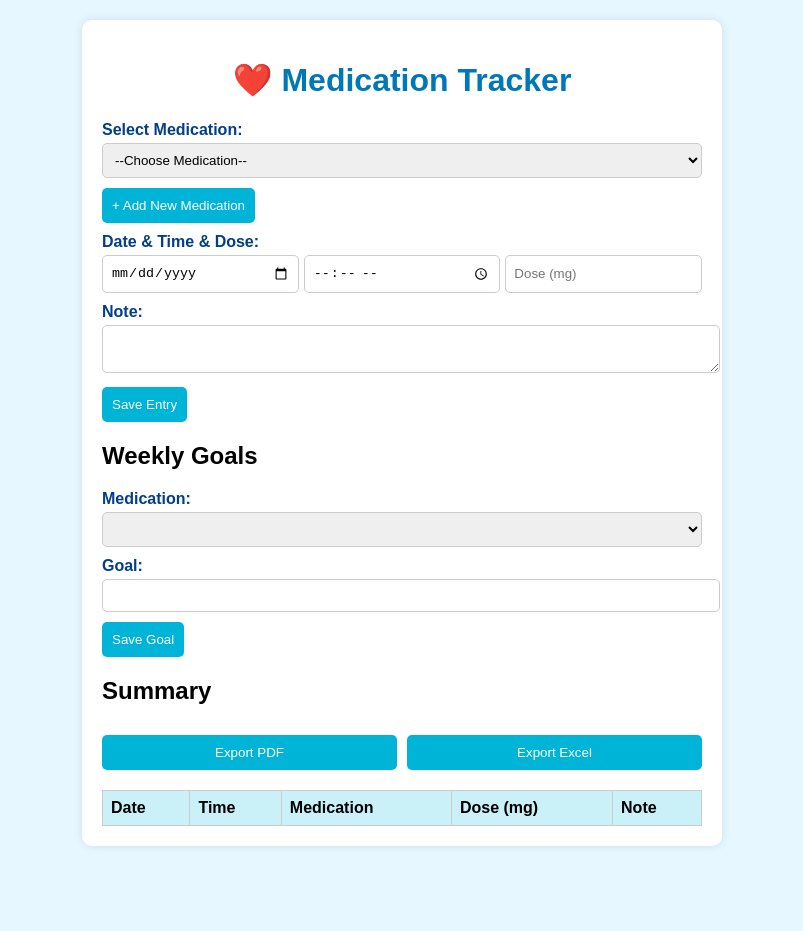
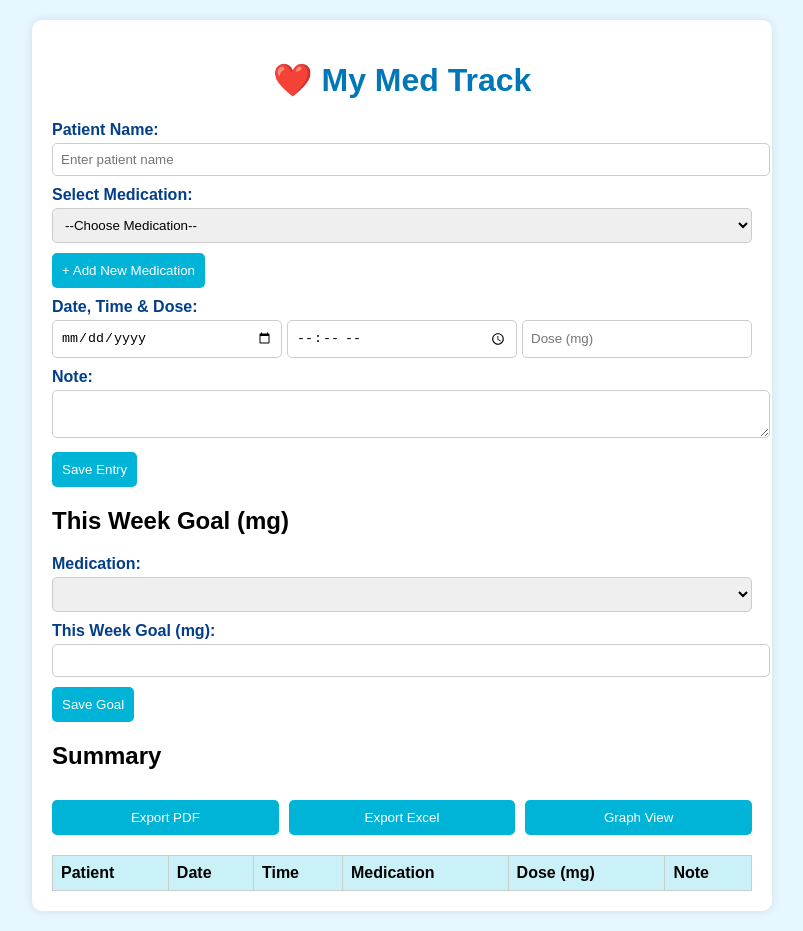
Before and after one commit to udiai/med-track, a plain HTML site: page index.html in a window 1280 px wide. Shown: the whole page, without its empty margins (238-1041 px from the left). Before the commit the page ends 866 px from the top, so only its background shows below. Drawn offline with Linux system fonts and the light colour scheme.

Commit message:
Update index.html

```diff
--- a/index.html
+++ b/index.html
@@ -2,7 +2,7 @@
 <html lang="en">
 <head>
   <meta charset="UTF-8">
-  <title>Medication Tracker</title>
+  <title>My Med Track</title>
   <style>
     body {
       font-family: Arial, sans-serif;
@@ -11,7 +11,7 @@
     }
     .container {
       background-color: white;
-      max-width: 600px;
+      max-width: 700px;
       margin: auto;
       border-radius: 10px;
       padding: 20px;
@@ -71,7 +71,10 @@
 </head>
 <body>
   <div class="container">
-    <h1>❤️ Medication Tracker</h1>
+    <h1>❤️ My Med Track</h1>
+
+    <label for="patient">Patient Name:</label>
+    <input type="text" id="patient" placeholder="Enter patient name">
 
     <label for="medication">Select Medication:</label>
     <select id="medication">
@@ -81,7 +84,7 @@
     </select>
     <button id="add-medication">+ Add New Medication</button>
 
-    <label>Date & Time & Dose:</label>
+    <label>Date, Time & Dose:</label>
     <div style="display: flex; gap: 5px;">
       <input type="date" id="date">
       <input type="time" id="time">
@@ -92,22 +95,24 @@
     <textarea id="note"></textarea>
     <button id="save-entry">Save Entry</button>
 
-    <h2>Weekly Goals</h2>
+    <h2>This Week Goal (mg)</h2>
     <label for="goal-medication">Medication:</label>
     <select id="goal-medication"></select>
-    <label for="goal">Goal:</label>
-    <input type="text" id="goal">
+    <label for="goal">This Week Goal (mg):</label>
+    <input type="number" id="goal">
     <button id="save-goal">Save Goal</button>
 
     <h2>Summary</h2>
     <div class="export-buttons">
       <button onclick="exportPDF()">Export PDF</button>
       <button onclick="exportExcel()">Export Excel</button>
+      <button onclick="showGraph()">Graph View</button>
     </div>
 
     <table id="summary-table">
       <thead>
         <tr>
+          <th>Patient</th>
           <th>Date</th>
           <th>Time</th>
           <th>Medication</th>
@@ -125,18 +130,19 @@
     const entries = [];
 
     document.getElementById('save-entry').addEventListener('click', () => {
+      const patient = document.getElementById('patient').value;
       const medication = document.getElementById('medication').value;
       const date = document.getElementById('date').value;
       const time = document.getElementById('time').value;
       const dose = document.getElementById('dose').value;
       const note = document.getElementById('note').value;
 
-      if (!medication || !date || !time || !dose) {
+      if (!patient || !medication || !date || !time || !dose) {
         alert("Please fill in all fields.");
         return;
       }
 
-      const entry = { medication, date, time, dose, note };
+      const entry = { patient, medication, date, time, dose, note };
       entries.push(entry);
       updateSummary();
       fillPreviousEntry(entry);
@@ -147,6 +153,7 @@
       summaryBody.innerHTML = '';
       entries.forEach(entry => {
         const row = `<tr>
+          <td>${entry.patient}</td>
           <td>${entry.date}</td>
           <td>${entry.time}</td>
           <td>${entry.medication}</td>
@@ -158,6 +165,7 @@
     }
 
     function fillPreviousEntry(entry) {
+      document.getElementById('patient').value = entry.patient;
       document.getElementById('medication').value = entry.medication;
       document.getElementById('date').value = entry.date;
       document.getElementById('time').value = entry.time;
@@ -172,6 +180,10 @@
     function exportExcel() {
       alert("Excel export not implemented yet.");
     }
+
+    function showGraph() {
+      alert("Graph View not implemented yet. This will use Chart.js or similar to show data by medication, date/week/total, etc.");
+    }
   </script>
 </body>
 </html>
```
